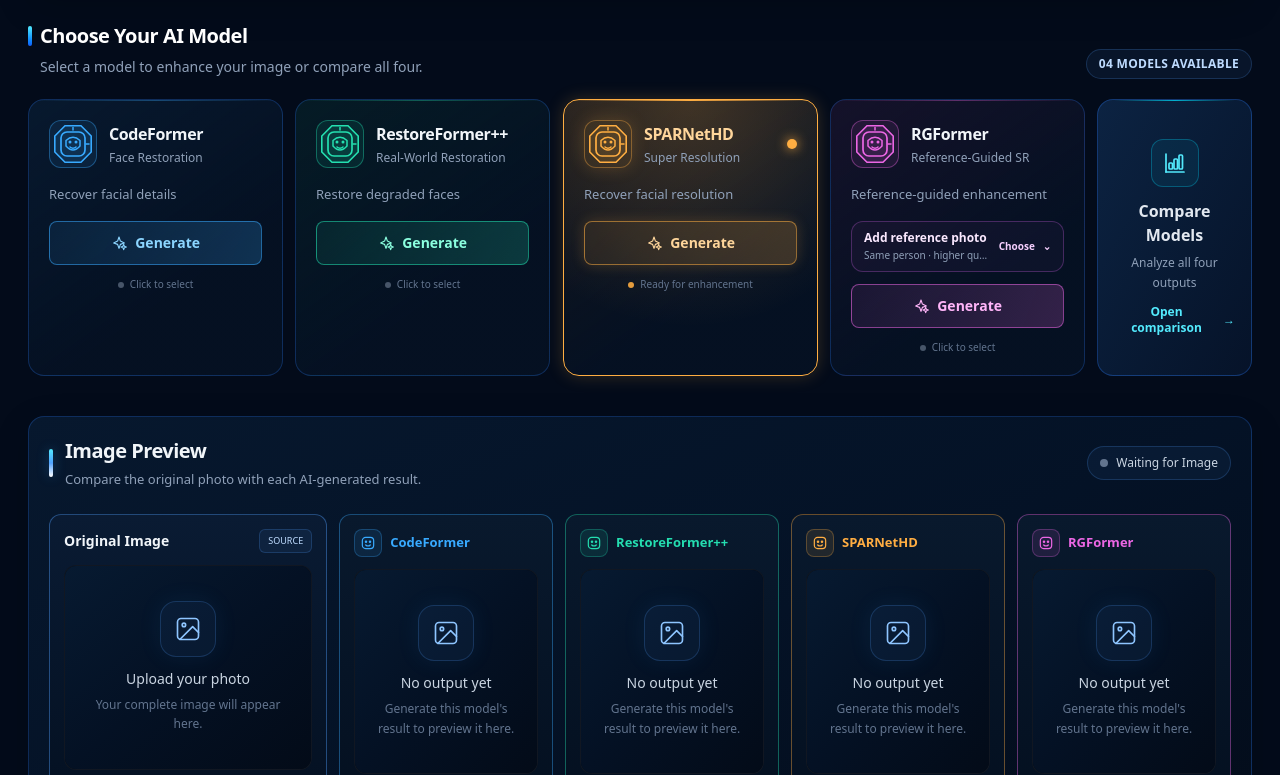
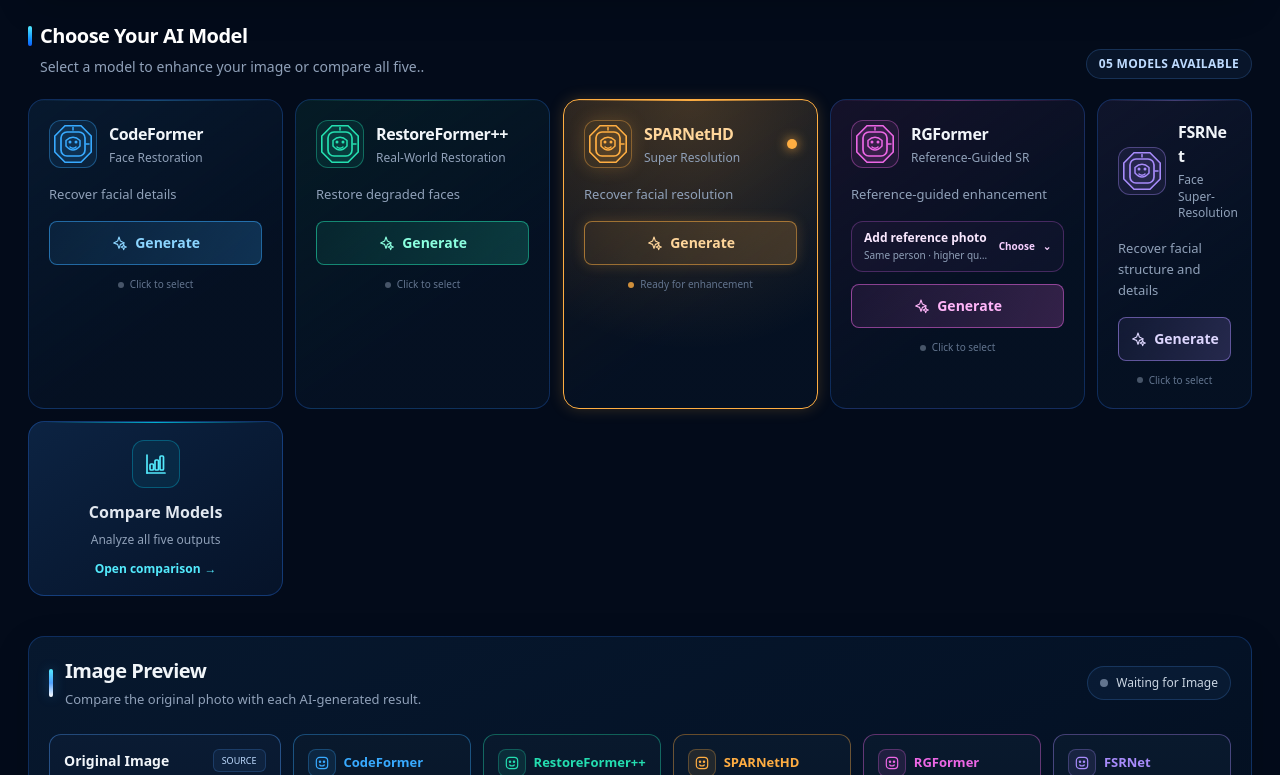
Before and after one commit to Manas-2007/AI-Face-Enhancer, a React (Vite) app: page / in a window 1280 px wide. Shown: the part 1425-2200 px from the top of the page. Built offline with nearby package versions, Linux system fonts and the light colour scheme.

Commit message:
Integrated FSRNet

```diff
--- a/src/App.jsx
+++ b/src/App.jsx
@@ -15,6 +15,7 @@
   "restoreformer",
   "sparnethd",
   "rgformer",
+  "fsrnet",
 ];
 
 function readNumberHeader(response, name) {
@@ -350,7 +351,7 @@
       );
     } else {
       setComparisonSummary(
-        "All four models failed. Check the individual errors shown in the comparison section."
+        "All selected models failed. Check the individual errors shown in the comparison section."
       );
     }
 
--- a/src/Components/AI_Label.jsx
+++ b/src/Components/AI_Label.jsx
@@ -39,6 +39,16 @@
     light: "#ffb5f9",
     glow: "rgba(236, 103, 229, 0.20)",
     background: "rgba(236, 103, 229, 0.08)",
+  },
+    {
+    id: "fsrnet",
+    name: "FSRNet",
+    subtitle: "Face Super-Resolution",
+    description: "Recover facial structure and details",
+    color: "#a78bfa",
+    light: "#ddd6fe",
+    glow: "rgba(167, 139, 250, 0.20)",
+    background: "rgba(167, 139, 250, 0.08)",
   },
 ];
 
@@ -236,7 +246,7 @@
   const openScalePicker = (model) => {
     if (generatingModel || isComparing) return;
 
-    if (!["codeformer", "restoreformer", "sparnethd", "rgformer"].includes(model.id)) {
+    if (!["codeformer", "restoreformer", "sparnethd", "rgformer", "fsrnet"].includes(model.id)) {
       setMessage("This model is not connected yet.");
       return;
     }
@@ -275,7 +285,7 @@
       return;
     }
 
-    if (!["codeformer", "restoreformer", "sparnethd", "rgformer"].includes(model.id)) {
+    if (!["codeformer", "restoreformer", "sparnethd", "rgformer", "fsrnet"].includes(model.id)) {
       setMessage("This model is not connected yet.");
       return;
     }
@@ -327,7 +337,7 @@
     if (generatingModel || isComparing) return;
 
     if (!selectedImage?.file) {
-      setMessage("Upload an image first to compare the four models.");
+      setMessage("Upload an image first to compare the five models.");
       return;
     }
 
@@ -335,7 +345,7 @@
       setActiveModel("rgformer");
       setReferencePanelOpen(true);
       onModelSelect?.("rgformer");
-      setMessage("Add a high-quality reference photo of the same person in the RGFormer reference dropdown before comparing all four models.");
+      setMessage("Add a high-quality reference photo of the same person in the RGFormer reference dropdown before comparing all five models.");
       return;
     }
 
@@ -483,11 +493,11 @@
             </h2>
           </div>
           <p className="pl-3 text-xs leading-relaxed text-slate-400 sm:text-sm">
-            Select a model to enhance your image or compare all four.
+            Select a model to enhance your image or compare all five..
           </p>
         </div>
         <span className="rounded-full border border-blue-400/20 bg-blue-400/[0.07] px-3 py-1.5 text-[10px] font-semibold tracking-wide text-blue-200 sm:text-xs">
-          04 MODELS AVAILABLE
+          05 MODELS AVAILABLE
         </span>
       </div>
       {/* Model cards and comparison */}
@@ -791,7 +801,7 @@
               {isComparing ? "Comparing..." : "Compare Models"}
             </span>
             <span className="mt-1.5 block text-xs leading-relaxed text-slate-400">
-              Analyze all four outputs
+              Analyze all five outputs
             </span>
           </div>
           <span className="flex items-center gap-1 text-xs font-semibold text-cyan-300 transition-transform duration-300 group-hover:translate-x-1">
--- a/src/Components/Comparison.jsx
+++ b/src/Components/Comparison.jsx
@@ -6,6 +6,7 @@
   { id: "restoreformer", name: "RestoreFormer++", color: "#24ddb0" },
   { id: "sparnethd", name: "SPARNetHD", color: "#ffae42" },
   { id: "rgformer", name: "RGFormer", color: "#ec67e5" },
+  { id: "fsrnet", name: "FSRNet", color: "#a78bfa" },
 ];
 
 function getResult(result) {
@@ -131,7 +132,7 @@
           </div>
 
           <span className="rounded-full border border-blue-400/25 bg-blue-400/[0.07] px-3 py-1.5 text-xs font-semibold text-blue-200">
-            {readyCount}/4 outputs ready
+            {readyCount}/5 outputs ready
           </span>
         </div>
 
@@ -249,7 +250,7 @@
             Select any model to inspect its generated result.
           </p>
 
-          <div className="mt-4 grid grid-cols-1 gap-4 sm:grid-cols-2 xl:grid-cols-4">
+          <div className="mt-4 grid grid-cols-1 gap-4 sm:grid-cols-2 xl:grid-cols-3">
             {models.map((model) => {
               const selected = activeModel === model.id;
 
--- a/src/Components/Preview.jsx
+++ b/src/Components/Preview.jsx
@@ -1,428 +1,765 @@
 const models = [
+
   {
+
     id: "codeformer",
+
     name: "CodeFormer",
+
     color: "#38aaff",
+
     softColor: "rgba(56, 170, 255, 0.10)",
+
+  },
+
+  {
+
+    id: "restoreformer",
+
+    name: "RestoreFormer++",
+
+    color: "#24ddb0",
+
+    softColor: "rgba(36, 221, 176, 0.10)",
+
+  },
+
+  {
+
+    id: "sparnethd",
+
+    name: "SPARNetHD",
+
+    color: "#ffad42",
+
+    softColor: "rgba(255, 173, 66, 0.10)",
+
+  },
+
+  {
+
+    id: "rgformer",
+
+    name: "RGFormer",
+
+    color: "#ec67e5",
+
+    softColor: "rgba(236, 103, 229, 0.10)",
+
   },
   {
-    id: "restoreformer",
-    name: "RestoreFormer++",
-    color: "#24ddb0",
-    softColor: "rgba(36, 221, 176, 0.10)",
+    id: "fsrnet",
+    name: "FSRNet",
+    color: "#a78bfa",
+    softColor: "rgba(167, 139, 250, 0.10)",
   },
-  {
-    id: "sparnethd",
-    name: "SPARNetHD",
-    color: "#ffad42",
-    softColor: "rgba(255, 173, 66, 0.10)",
-  },
-  {
-    id: "rgformer",
-    name: "RGFormer",
-    color: "#ec67e5",
-    softColor: "rgba(236, 103, 229, 0.10)",
-  },
+
 ];
 
 function ModelIcon({ color }) {
+
   return (
+
     <svg
+
       viewBox="0 0 24 24"
+
       className="h-4 w-4"
+
       fill="none"
+
       stroke="currentColor"
+
       strokeWidth="1.8"
+
       strokeLinecap="round"
+
       strokeLinejoin="round"
+
       aria-hidden="true"
+
       style={{ color }}
+
     >
+
       <rect x="3.5" y="3.5" width="17" height="17" rx="5" />
+
       <circle cx="9" cy="10" r="1" />
+
       <circle cx="15" cy="10" r="1" />
+
       <path d="M8.5 15q3.5 3 7 0" />
+
     </svg>
+
   );
+
 }
 
 function ImagePlaceholder({ original = false }) {
+
   return (
+
     <div className="flex h-full min-h-[190px] w-full flex-col items-center justify-center bg-gradient-to-br from-[#071a31] via-[#041124] to-[#030b18] p-4 text-center sm:min-h-[220px] xl:min-h-0">
+
       <div className="mb-3 flex h-14 w-14 items-center justify-center rounded-2xl border border-blue-400/20 bg-blue-400/[0.06] text-blue-300 shadow-[0_0_25px_rgba(56,170,255,0.08)]">
+
         <svg
+
           viewBox="0 0 24 24"
+
           className="h-7 w-7"
+
           fill="none"
+
           stroke="currentColor"
+
           strokeWidth="1.4"
+
           strokeLinecap="round"
+
           strokeLinejoin="round"
+
           aria-hidden="true"
+
         >
+
           <rect x="3" y="3" width="18" height="18" rx="3" />
+
           <circle cx="8.5" cy="8.5" r="1.5" />
+
           <path d="m21 15-5-5L5 21" />
+
         </svg>
+
       </div>
 
       <p className="text-sm font-medium text-slate-300">
+
         {original ? "Upload your photo" : "No output yet"}
+
       </p>
 
       <p className="mt-1.5 max-w-[200px] text-xs leading-relaxed text-slate-500">
+
         {original
+
           ? "Your complete image will appear here."
+
           : "Generate this model's result to preview it here."}
+
       </p>
+
     </div>
+
   );
+
 }
 
 function ImageViewport({
+
   src,
+
   alt,
+
   original = false,
+
   processing = false,
+
   color = "#38aaff",
+
 }) {
+
   return (
+
     <div className="relative isolate h-[245px] w-full overflow-hidden rounded-xl border border-white/[0.06] bg-[#020914] sm:h-[270px] lg:h-[290px] xl:h-[205px] 2xl:h-[235px]">
+
       {/* Subtle background glow */}
+
       <div
+
         className="pointer-events-none absolute inset-0 -z-10 opacity-50"
+
         style={{
+
           background: `radial-gradient(ellipse at center, ${color}12, transparent 75%)`,
+
         }}
+
       />
 
       {src ? (
+
         <img
+
           src={src}
+
           alt={alt}
+
           loading="lazy"
+
           draggable="false"
+
           className="block h-full w-full object-contain p-1.5 transition-transform duration-500 group-hover:scale-[1.015]"
+
         />
+
       ) : (
+
         <ImagePlaceholder original={original} />
+
       )}
 
       {/* Original image badge */}
+
       {original && src && (
+
         <span className="absolute left-2.5 top-2.5 rounded-md border border-white/10 bg-[#030b1a]/80 px-2 py-1 text-[10px] font-medium text-slate-200 backdrop-blur-md">
+
           ORIGINAL
+
         </span>
+
       )}
 
       {/* Processing overlay */}
+
       {processing && (
+
         <div className="absolute inset-0 flex flex-col items-center justify-center gap-3 bg-[#030b1a]/80 backdrop-blur-sm">
+
           <svg
+
             viewBox="0 0 24 24"
+
             className="h-8 w-8 animate-spin text-cyan-300"
+
             fill="none"
+
             aria-hidden="true"
+
           >
+
             <circle
+
               cx="12"
+
               cy="12"
+
               r="9"
+
               stroke="currentColor"
+
               strokeWidth="3"
+
               opacity=".2"
+
             />
+
             <path
+
               d="M21 12a9 9 0 0 0-9-9"
+
               stroke="currentColor"
+
               strokeWidth="3"
+
               strokeLinecap="round"
+
             />
+
           </svg>
 
           <span className="text-sm font-medium text-slate-200">
+
             Processing image...
+
           </span>
+
         </div>
+
       )}
 
       {/* Actual output status */}
+
       {!original && src && !processing && (
+
         <span className="absolute right-2.5 top-2.5 flex items-center gap-1.5 rounded-full border border-emerald-400/20 bg-[#031b18]/90 px-2.5 py-1 text-[10px] font-medium text-emerald-300 backdrop-blur-md">
+
           <span className="h-1.5 w-1.5 rounded-full bg-emerald-400" />
+
           Output ready
+
         </span>
+
       )}
+
     </div>
+
   );
+
 }
 
 function DownloadIcon() {
+
   return (
+
     <svg
+
       viewBox="0 0 24 24"
+
       className="h-4 w-4 shrink-0"
+
       fill="none"
+
       stroke="currentColor"
+
       strokeWidth="1.8"
+
       strokeLinecap="round"
+
       strokeLinejoin="round"
+
       aria-hidden="true"
+
     >
+
       <path d="M12 3v12m-5-5 5 5 5-5M5 17v4h14v-4" />
+
     </svg>
+
   );
+
 }
 
 function getResultData(result) {
+
   if (typeof result === "string") {
+
     return { src: result, time: null };
+
   }
 
   if (!result || typeof result !== "object") {
+
     return { src: null, time: null };
+
   }
 
   return {
+
     src:
+
       result.imageUrl ||
+
       result.image_url ||
+
       result.url ||
+
       result.preview ||
+
       null,
+
     time: result.processingTime ?? result.processing_time ?? null,
+
   };
+
 }
 
 function formatTime(time) {
+
   if (time == null || time === "") return "—";
 
   if (typeof time === "number") {
+
     return `${time.toFixed(2)} s`;
+
   }
 
   return /s$/i.test(String(time).trim())
+
     ? String(time)
+
     : `${time} s`;
+
 }
 
 export default function Preview({
+
   selectedImage,
+
   results = {},
+
   processing = {},
+
   onDownload,
+
 }) {
+
   const originalSrc = selectedImage?.preview || null;
 
  const downloadResult = async (model, src) => {
+
   if (!src || !selectedImage?.file) return;
 
   try {
+
     const image = new Image();
+
     image.src = src;
 
     await new Promise((resolve, reject) => {
+
       image.onload = resolve;
+
       image.onerror = reject;
+
     });
 
     const canvas = document.createElement("canvas");
+
     canvas.width = image.naturalWidth;
+
     canvas.height = image.naturalHeight;
 
     const context = canvas.getContext("2d");
+
     if (!context) throw new Error("Could not convert image.");
 
     context.drawImage(image, 0, 0);
 
     const jpgBlob = await new Promise((resolve) => {
+
       canvas.toBlob(resolve, "image/jpeg", 0.95);
+
     });
 
     if (!jpgBlob) throw new Error("JPG conversion failed.");
 
     const downloadUrl = URL.createObjectURL(jpgBlob);
+
     const link = document.createElement("a");
 
     const originalName = selectedImage.file.name;
+
     const baseName =
+
       originalName.replace(/\.[^.]+$/, "") || "enhanced-image";
 
     link.href = downloadUrl;
+
     link.download = selectedImage.file.name;
 
     document.body.appendChild(link);
+
     link.click();
+
     link.remove();
 
     setTimeout(() => URL.revokeObjectURL(downloadUrl), 1000);
+
   } catch (error) {
+
     console.error("Image download failed:", error);
+
   }
+
 };
 
   return (
+
     <section className="w-full px-4 pb-8 pt-2 sm:px-5 lg:px-7">
+
       <div className="overflow-hidden rounded-2xl border border-blue-500/25 bg-gradient-to-br from-[#07182e] via-[#041226] to-[#030b18] p-3 shadow-[0_10px_35px_rgba(0,0,0,0.15)] sm:p-4 lg:p-5">
+
         {/* SECTION HEADING */}
+
         <div className="mb-5 flex flex-wrap items-center justify-between gap-3 sm:mb-6">
+
           <div className="flex min-w-0 items-center gap-3">
+
             {/* Blue-to-white accent line */}
+
             <span className="h-7 w-1 shrink-0 rounded-full bg-gradient-to-b from-cyan-300 via-blue-400 to-white shadow-[0_0_12px_rgba(56,170,255,0.35)]" />
 
             <div className="min-w-0">
+
               <h2 className="text-lg font-bold tracking-tight text-slate-100 sm:text-xl">
+
                 Image Preview
+
               </h2>
 
               <p className="mt-1 text-xs leading-relaxed text-slate-400 sm:text-[13px]">
+
                 Compare the original photo with each AI-generated result.
+
               </p>
+
             </div>
+
           </div>
 
           <div className="flex shrink-0 items-center gap-2 rounded-full border border-blue-400/20 bg-blue-400/[0.06] px-3 py-2">
+
             <span
+
               className={`h-2 w-2 rounded-full ${
+
                 originalSrc ? "bg-emerald-400" : "bg-slate-500"
+
               }`}
+
             />
 
             <span className="text-[10px] font-medium text-slate-300 sm:text-xs">
+
               {originalSrc ? "Image Loaded" : "Waiting for Image"}
+
             </span>
+
           </div>
+
         </div>
 
         {/* IMAGE CARDS */}
-        <div className="grid grid-cols-1 gap-3 sm:grid-cols-2 xl:grid-cols-[1.3fr_repeat(4,minmax(0,1fr))]">
+
+        <div className="grid grid-cols-1 gap-3 sm:grid-cols-2 xl:grid-cols-[1.3fr_repeat(5,minmax(0,1fr))]">
+
           {/* ORIGINAL */}
+
           <article className="group flex min-w-0 flex-col rounded-xl border border-blue-400/40 bg-gradient-to-b from-[#0a1b33] to-[#030d1c] p-3 transition-all duration-300 hover:border-blue-300/70 hover:shadow-[0_0_22px_rgba(56,170,255,0.08)] sm:p-3.5">
+
             <div className="mb-3 flex items-center justify-between gap-2">
+
               <h3 className="text-sm font-semibold text-slate-100">
+
                 Original Image
+
               </h3>
 
               <span className="rounded-md border border-blue-400/20 bg-blue-400/[0.07] px-2 py-1 text-[9px] font-medium text-blue-200">
+
                 SOURCE
+
               </span>
+
             </div>
 
             <ImageViewport
+
               src={originalSrc}
+
               alt="Original uploaded photo"
+
               original
+
               color="#38aaff"
+
             />
 
             <p
+
               className="mt-3 truncate text-xs text-slate-400"
+
               title={selectedImage?.file?.name || ""}
+
             >
+
               {selectedImage?.file?.name || "No image selected"}
+
             </p>
+
           </article>
 
           {/* MODEL OUTPUTS */}
+
           {models.map((model) => {
+
             const { src, time } = getResultData(results?.[model.id]);
+
             const isProcessing = Boolean(processing?.[model.id]);
 
             return (
+
               <article
+
                 key={model.id}
+
                 className="group flex min-w-0 flex-col rounded-xl border bg-gradient-to-b from-[#09192d] to-[#030d1c] p-3 transition-all duration-300 hover:-translate-y-0.5 sm:p-3.5"
+
                 style={{
+
                   borderColor: `${model.color}65`,
+
                 }}
+
                 onMouseEnter={(event) => {
+
                   event.currentTarget.style.boxShadow =
+
                     `0 8px 24px ${model.color}12`;
+
                 }}
+
                 onMouseLeave={(event) => {
+
                   event.currentTarget.style.boxShadow = "none";
+
                 }}
+
               >
+
                 {/* Model name */}
+
                 <div className="mb-3 flex min-h-6 min-w-0 items-center gap-2">
+
                   <span
+
                     className="flex h-7 w-7 shrink-0 items-center justify-center rounded-lg border"
+
                     style={{
+
                       color: model.color,
+
                       backgroundColor: model.softColor,
+
                       borderColor: `${model.color}45`,
+
                     }}
+
                   >
+
                     <ModelIcon color={model.color} />
+
                   </span>
 
                   <h3
+
                     className="min-w-0 break-words text-xs font-semibold leading-snug sm:text-[13px]"
+
                     style={{ color: model.color }}
+
                   >
+
                     {model.name}
+
                   </h3>
+
                 </div>
 
                 {/* Full image, without cropping */}
+
                 <ImageViewport
+
                   src={src}
+
                   alt={`${model.name} enhanced photo`}
+
                   processing={isProcessing}
+
                   color={model.color}
+
                 />
 
                 {/* Download */}
+
                 <button
+
                   type="button"
+
                   disabled={!src || isProcessing}
+
                   onClick={() => downloadResult(model, src)}
+
                   className="mt-3 flex min-h-10 w-full items-center justify-center gap-2 rounded-lg border px-3 py-2.5 text-xs font-semibold transition-all duration-300 hover:brightness-110 active:scale-[0.98] disabled:cursor-not-allowed disabled:border-slate-700/60 disabled:bg-slate-800/50 disabled:text-slate-500"
+
                   style={
+
                     src
+
                       ? {
+
                           background: `linear-gradient(100deg, ${model.color}, ${model.color}d0)`,
+
                           borderColor: `${model.color}90`,
+
                           color: "#04101e",
+
                         }
+
                       : undefined
+
                   }
+
                 >
+
                   <DownloadIcon />
+
                   Download Image
+
                 </button>
 
                 {/* Real processing time only */}
+
                 <div className="mt-3 flex items-center gap-2 border-t border-slate-700/50 pt-3">
+
                   <svg
+
                     viewBox="0 0 24 24"
+
                     className="h-4 w-4 shrink-0 text-slate-400"
+
                     fill="none"
+
                     stroke="currentColor"
+
                     strokeWidth="1.6"
+
                     strokeLinecap="round"
+
                     strokeLinejoin="round"
+
                     aria-hidden="true"
+
                   >
+
                     <circle cx="12" cy="12" r="9" />
+
                     <path d="M12 7v5l3 2" />
+
                   </svg>
 
                   <div className="min-w-0">
+
                     <p className="text-[10px] text-slate-500">
+
                       Processing Time
+
                     </p>
 
                     <p className="mt-0.5 text-sm font-semibold text-slate-200">
+
                       {isProcessing ? "Running..." : formatTime(time)}
+
                     </p>
+
                   </div>
+
                 </div>
+
               </article>
+
             );
+
           })}
+
         </div>
+
       </div>
+
     </section>
+
   );
+
 }
```
Also changed, not shown: 1 other file (tests, documents, lock files or other folders).
